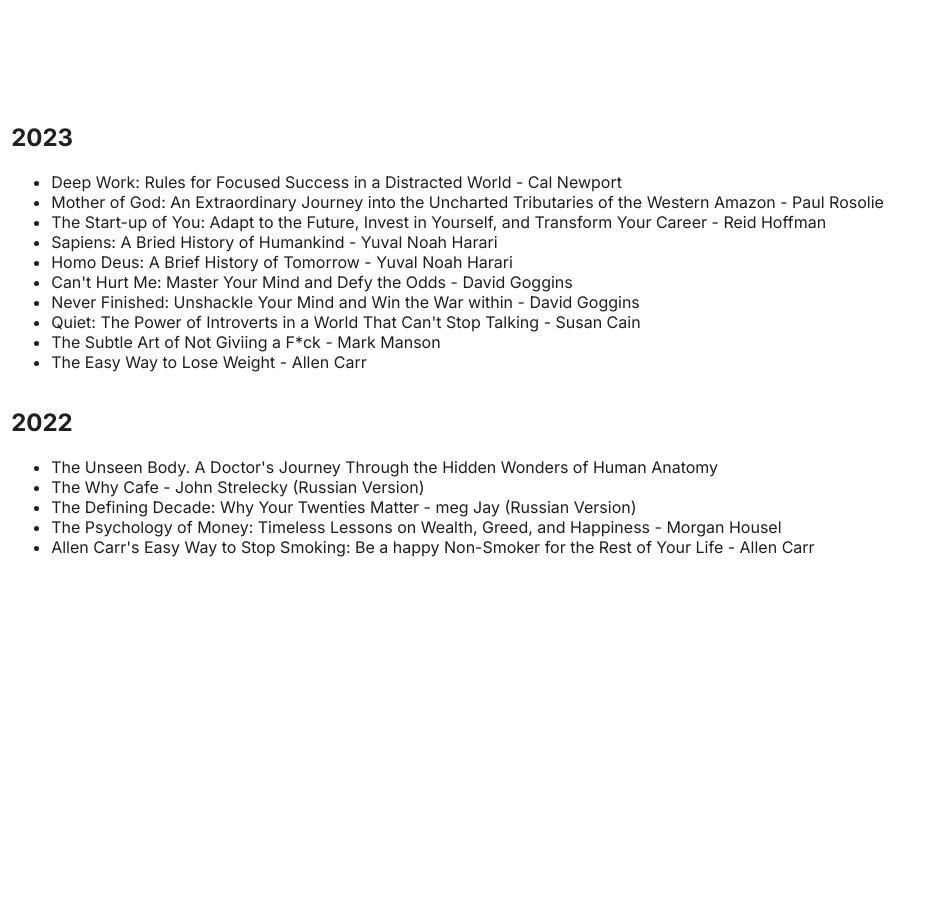
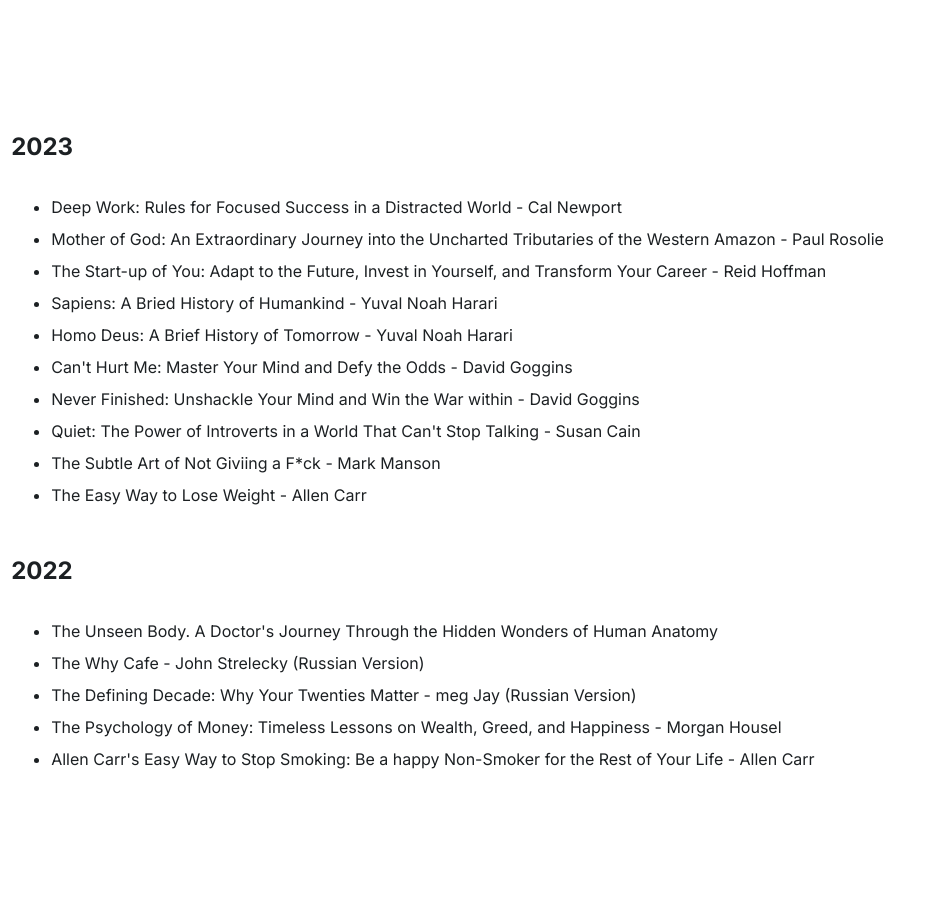
Before and after one commit to adiletbaimyrza/Portfolio, a Flask app: page /bookshelf in a window 1280 px wide. Shown: the part 57-963 px from the top of the page, without its empty margins (0-934 px from the left). Run offline with Flask 3, Linux system fonts and the light colour scheme.

Commit message:
line-height changed

```diff
--- a/portfolio/static/css/bookshelf.css
+++ b/portfolio/static/css/bookshelf.css
@@ -2,16 +2,19 @@
     .main-bookshelf {
         display: flex;
         flex-direction: column;
+        line-height: 2;
     }
 }
 
 .main-bookshelf {
     display: flex;
     flex-direction: column;
+    line-height: 2;
 }
 
 .yerly-bookshelf-container {
     display: flex;
     flex-direction: column;
     align-items: center;
+    list-style: 2;
 }
--- a/portfolio/templates/bookshelf.html
+++ b/portfolio/templates/bookshelf.html
@@ -6,7 +6,7 @@
 
 {% block content %}
 
-<main class="main main-bookshelf">
+<main class="main main-bookshelf" style="line-height: 2;">
     <div class="yearly-bookshelf-container">
         <h2>2023</h2>
         <ul>
```
